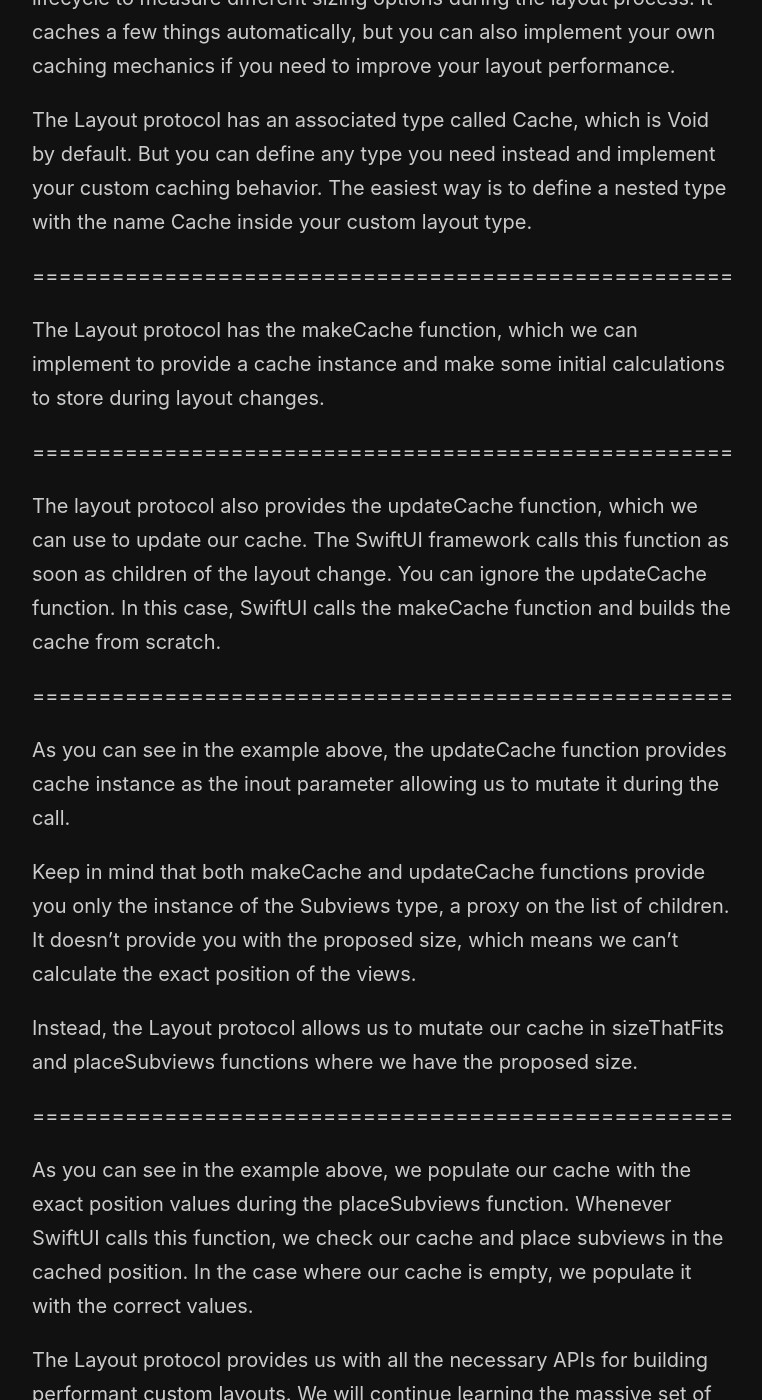
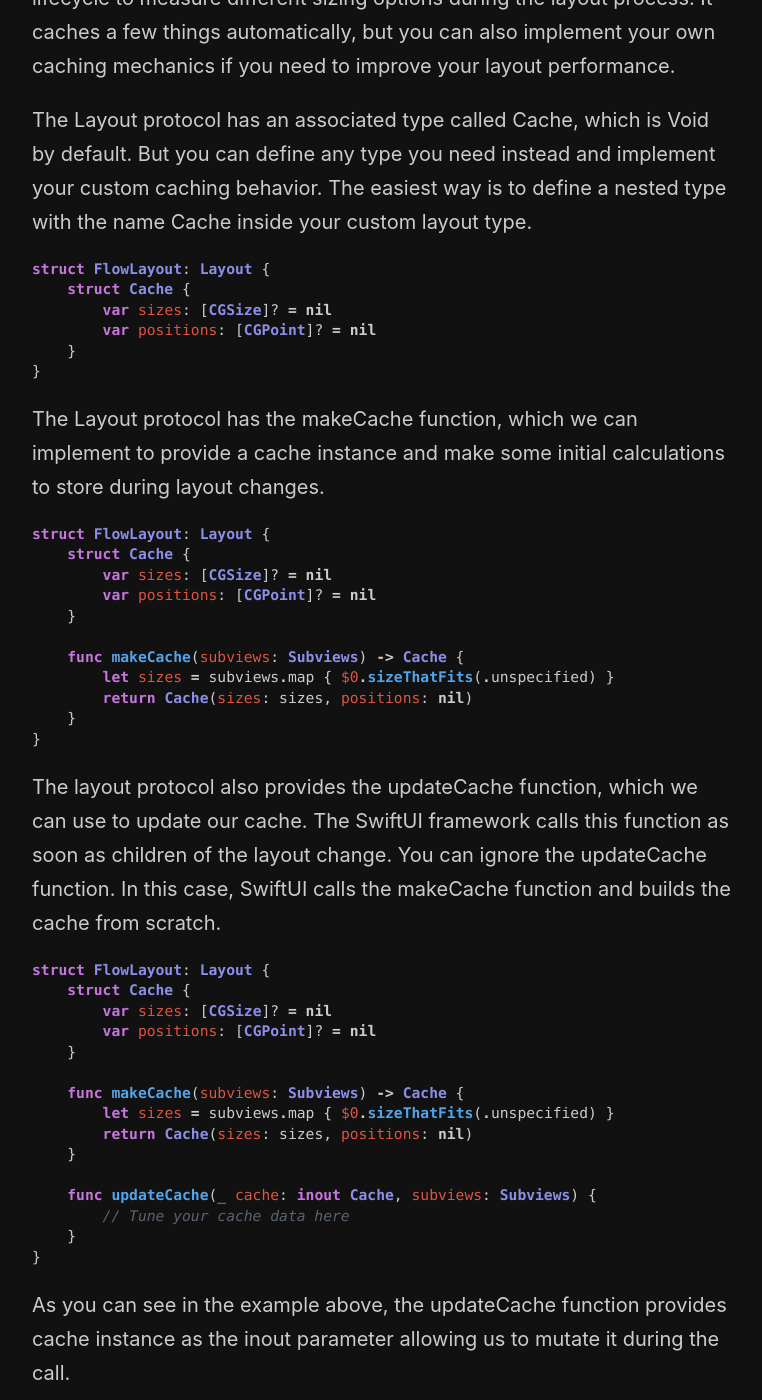
Before and after one commit to mecid/mecid.github.io, a Jekyll site: the page built from _posts/2022-11-29-building-custom-layout-in-swiftui-caching.md, in a window 1280 px wide and 1400 px high, scrolled down 485 px. Shown: the whole window, without its empty margins (258-1020 px from the left). Built offline with Jekyll 4.4.1, drawn with Linux system fonts in a browser that asks for light colours; some of the changed text lies outside the part shown.

Commit message:
layout caching code examples

````diff
--- a/_posts/2022-11-29-building-custom-layout-in-swiftui-caching.md
+++ b/_posts/2022-11-29-building-custom-layout-in-swiftui-caching.md
@@ -9,15 +9,50 @@
 
 The Layout protocol has an associated type called Cache, which is Void by default. But you can define any type you need instead and implement your custom caching behavior. The easiest way is to define a nested type with the name Cache inside your custom layout type.
 
-=====================================================
+```swift
+struct FlowLayout: Layout {
+    struct Cache {
+        var sizes: [CGSize]? = nil
+        var positions: [CGPoint]? = nil
+    }
+}
+```
 
 The Layout protocol has the makeCache function, which we can implement to provide a cache instance and make some initial calculations to store during layout changes.
 
-=====================================================
+```swift
+struct FlowLayout: Layout {
+    struct Cache {
+        var sizes: [CGSize]? = nil
+        var positions: [CGPoint]? = nil
+    }
+
+    func makeCache(subviews: Subviews) -> Cache {
+        let sizes = subviews.map { $0.sizeThatFits(.unspecified) }
+        return Cache(sizes: sizes, positions: nil)
+    }
+}
+```
 
 The layout protocol also provides the updateCache function, which we can use to update our cache. The SwiftUI framework calls this function as soon as children of the layout change. You can ignore the updateCache function. In this case, SwiftUI calls the makeCache function and builds the cache from scratch.
 
-=====================================================
+```swift
+struct FlowLayout: Layout {
+    struct Cache {
+        var sizes: [CGSize]? = nil
+        var positions: [CGPoint]? = nil
+    }
+
+    func makeCache(subviews: Subviews) -> Cache {
+        let sizes = subviews.map { $0.sizeThatFits(.unspecified) }
+        return Cache(sizes: sizes, positions: nil)
+    }
+
+    func updateCache(_ cache: inout Cache, subviews: Subviews) {
+        // Tune your cache data here
+    }
+}
+```
 
 As you can see in the example above, the updateCache function provides cache instance as the inout parameter allowing us to mutate it during the call.
 
@@ -25,7 +60,46 @@
 
 Instead, the Layout protocol allows us to mutate our cache in sizeThatFits and placeSubviews functions where we have the proposed size.
 
-=====================================================
+```swift
+struct FlowLayout: Layout {
+    // ....
+
+    func placeSubviews(
+        in bounds: CGRect,
+        proposal: ProposedViewSize,
+        subviews: Subviews,
+        cache: inout Cache
+    ) {
+        var lineX = bounds.minX
+        var lineY = bounds.minY
+        var lineHeight: CGFloat = 0
+
+        for index in subviews.indices {
+            if lineX + cache.sizes[index].width > (proposal.width ?? 0) {
+                lineY += lineHeight
+                lineHeight = 0
+                lineX = bounds.minX
+            }
+
+            let position = CGPoint(
+                x: lineX + cache.sizes[index].width / 2,
+                y: lineY + cache.sizes[index].height / 2
+            )
+
+            cache.positions.append(position)
+
+            lineHeight = max(lineHeight, cache.sizes[index].height)
+            lineX += cache.sizes[index].width
+
+            subviews[index].place(
+                at: position,
+                anchor: .center,
+                proposal: ProposedViewSize(cache.sizes[index])
+            )
+        }
+    }
+}
+```
 
 As you can see in the example above, we populate our cache with the exact position values during the placeSubviews function. Whenever SwiftUI calls this function, we check our cache and place subviews in the cached position. In the case where our cache is empty, we populate it with the correct values.
 
````
